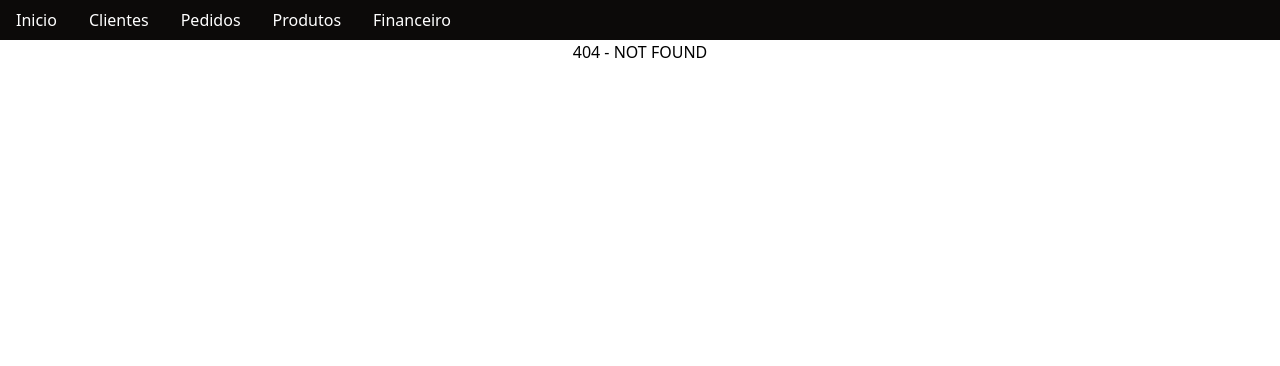
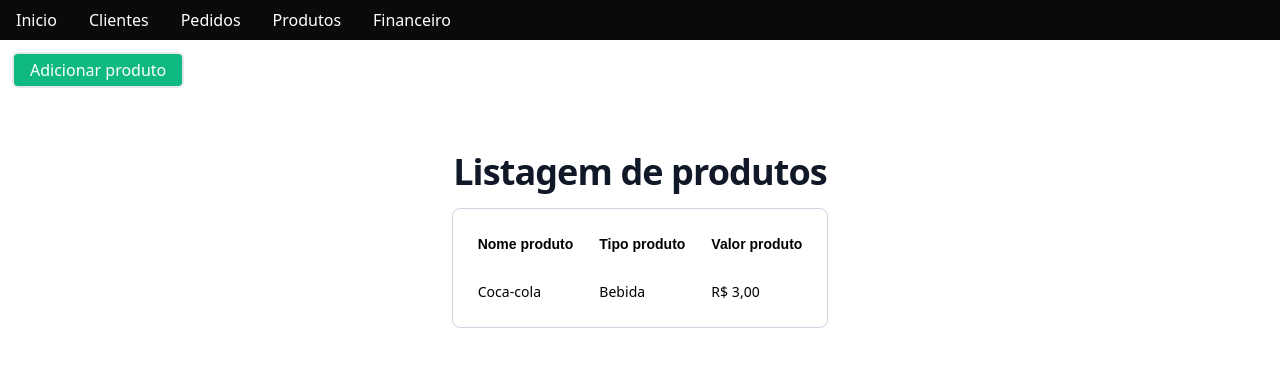
Before and after one commit to gabrielyvg/marmitech, a Next.js app in the folder front/: page /produtos in a window 1280 px wide. Before the commit this address had no page. Shown: the top 366 px of the page. Built offline with nearby package versions, Linux system fonts and the light colour scheme.

Commit message:
feat: add a static list of products

```diff
--- /dev/null
+++ b/front/src/pages/produtos/index.js
@@ -0,0 +1,34 @@
+import { useRouter } from 'next/router';
+
+export default function Produtos() {
+    const router = useRouter();
+    const addProduto = () => {
+        router.push('/produtos/cadastrar-produtos');
+    }
+    return (
+        <>
+            <section>
+                <button className='mt-3 ml-3 border-solid border-2 text-white rounded-md px-4 py-1 mr-3 bg-emerald-500 hover:bg-emerald-600' onClick={addProduto}>Adicionar produto</button>
+                <div className="py-8 lg:py-16 px-4 mx-auto max-w-screen-md">
+                    <h2 className="mb-4 text-4xl tracking-tight font-extrabold text-center text-gray-900">Listagem de produtos</h2>
+                    <table className='table-auto border-separate sm:border-spacing-1 md:border-spacing-4 lg:border-spacing-6 border border-slate-300 rounded-lg'>
+                        <thead>
+                            <tr>
+                               <th>Nome produto</th>
+                               <th>Tipo produto</th>
+                               <th>Valor produto</th>
+                            </tr>
+                        </thead>
+                        <tbody>
+                            <tr>
+                                <td>Coca-cola</td>
+                                <td>Bebida</td>
+                                <td>R$ 3,00</td>
+                            </tr>
+                        </tbody>
+                    </table>
+                </div>
+            </section>
+        </>
+    )
+}
```
